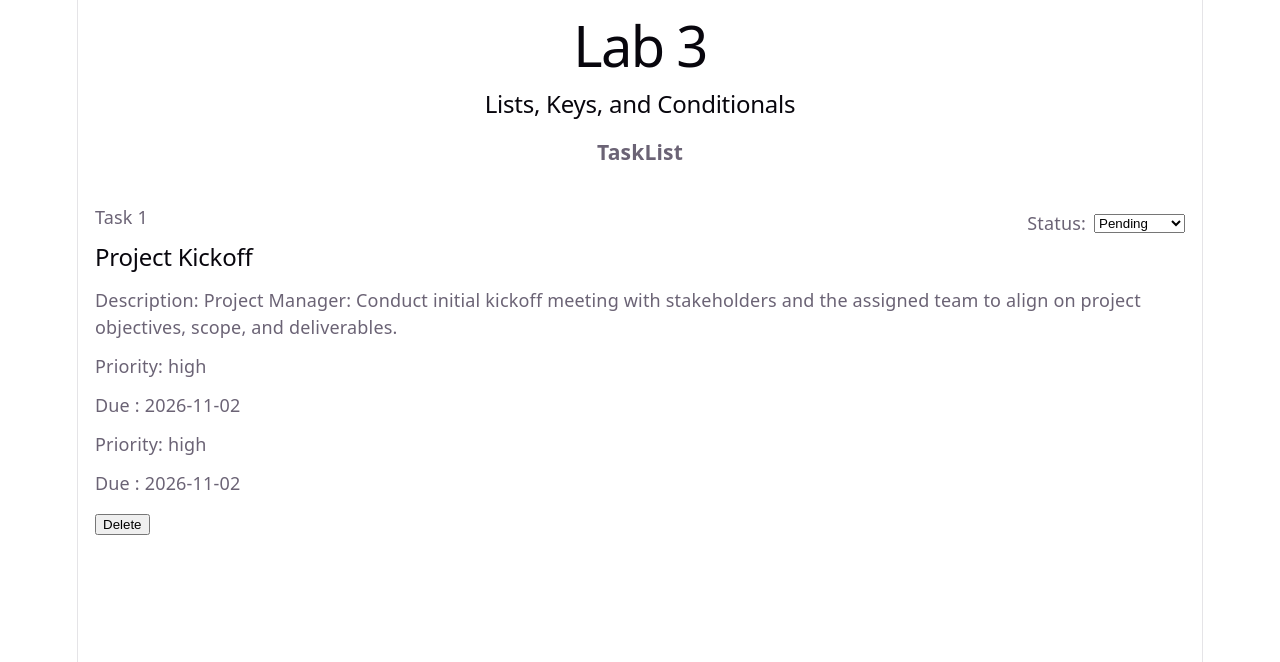
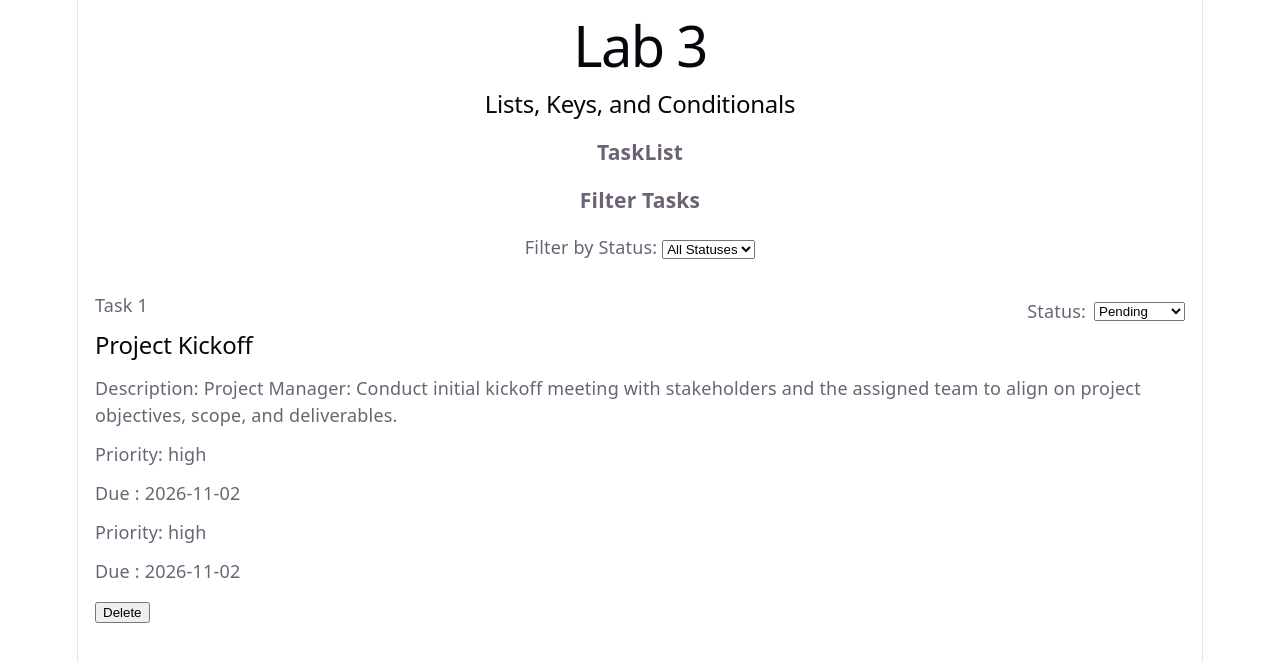
Before and after one commit to divzmadhu/lab-9-3, a React (Vite) app: page / in a window 1280 px wide. Shown: the top 662 px of the page. Built offline with nearby package versions, Linux system fonts and the light colour scheme.

Commit message:
Implement task status filtering

```diff
--- a/src/App.tsx
+++ b/src/App.tsx
@@ -1,6 +1,7 @@
 import './App.css';
 import { useState } from "react";
 import TaskList from "./components/TaskList/TaskList";
+import TaskFilter from "./components/TaskFilter/TaskFilter";
 import type { Task, TaskStatus } from "./types";
 
 export default function App() {
@@ -37,6 +38,7 @@ export default function App() {
       <h1>Lab 3</h1>
       <h2>Lists, Keys, and Conditionals</h2>
       <h3>TaskList</h3>
+      <TaskFilter onFilterChange={(filters) => console.log(filters)} />
       <div className="tasklist-box">
 
         <TaskList
--- a/src/components/TaskFilter/TaskFilter.tsx
+++ b/src/components/TaskFilter/TaskFilter.tsx
@@ -0,0 +1,26 @@
+import type { TaskFilterProps, TaskStatus } from "../../types";
+
+export default function TaskFilter(props: TaskFilterProps) {
+    return (<div className="task-filter"> <h3>Filter Tasks</h3>
+
+
+        <div>
+            <label htmlFor="status-filter">Filter by Status: </label>
+            <select
+                id="status-filter"
+                onChange={(event) => {
+                    const status = event.target.value as TaskStatus;
+                    props.onFilterChange({ status });
+                }}
+            >
+                <option value="">All Statuses</option>
+                <option value="pending">Pending</option>
+                <option value="in-progress">In Progress</option>
+                <option value="completed">Completed</option>
+            </select>
+        </div>
+    </div>
+
+
+    );
+}
```
